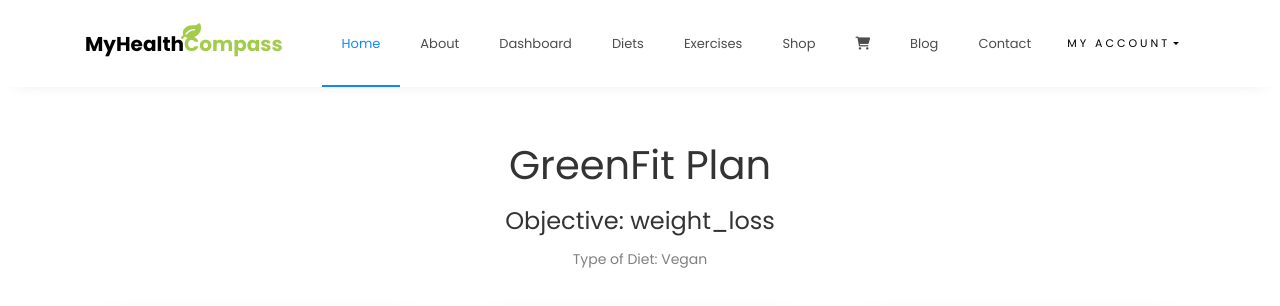
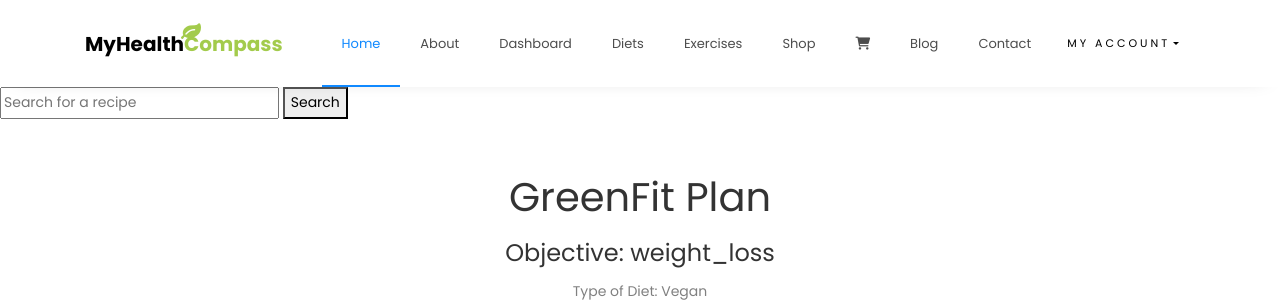
Before and after one commit to Gopika242/MyHealthCompass, a Django app: page /WebApp/Dishes/ in a window 1280 px wide. Shown: the top 306 px of the page. Run offline with Django 5.2, Linux system fonts and the light colour scheme; data comes from the database, SQL or seed files in the repository; some libraries are stand-ins or nearby versions.

Commit message:
some changes

```diff
--- a/MyHealthCompass/settings.py
+++ b/MyHealthCompass/settings.py
@@ -12,6 +12,8 @@ https://docs.djangoproject.com/en/5.1/ref/settings/
 
 from pathlib import Path
 import os
+# from django.conf import settings
+
 
 # Build paths inside the project like this: BASE_DIR / 'subdir'.
 BASE_DIR = Path(__file__).resolve().parent.parent
@@ -22,6 +24,7 @@ BASE_DIR = Path(__file__).resolve().parent.parent
 
 # SECURITY WARNING: keep the secret key used in production secret!
 SECRET_KEY = 'django-insecure-$n&(!*upy2l%s(q!i*yyym(rn=mty=44ckvi+@3q_k=v4%d#xq'
+API_NINJAS_KEY = "o3t54D+t/feLQyikOG8/dg==YGcjnU5cIIoEHtyM"
 
 # SECURITY WARNING: don't run with debug turned on in production!
 DEBUG = True
--- a/WebApp/templates/Dishes.html
+++ b/WebApp/templates/Dishes.html
@@ -60,6 +60,21 @@
 			{% endif %}
 		</div>
 	</nav>
+<!-- search_recipe.html -->
+<form method="GET" action="{% url 'search_recipe' %}">
+    <input type="text" name="query" placeholder="Search for a recipe">
+    <button type="submit">Search</button>
+</form>
+
+{% if recipes %}
+    <h2>Recipe Results:</h2>
+    <ul>
+        {% for recipe in recipes %}
+            <li>{{ recipe.title }} - {{ recipe.servings }}</li>
+            <li>Ingredients: {{ recipe.ingredients }}</li>
+        {% endfor %}
+    </ul>
+{% endif %}
 
 {% for i in diet %}
 <div class="container mt-5">
--- a/WebApp/templates/SignIn.html
+++ b/WebApp/templates/SignIn.html
@@ -24,7 +24,7 @@
             <div class="container">
                 <div class="signin-content">
                     <div class="signin-image">
-                        <figure><img src="{% static 'Login/images/signin-image.jpg' %}" alt="sing up image"></figure>
+                        <figure><img src="{% static 'Login/images/healthy-lifestyle-design-vector-16905678.jpg' %}" alt="sing up image"></figure>
                         <a href="{% url 'SignUp' %}" class="signup-image-link">Create an account</a>
                     </div>
 
--- a/WebApp/urls.py
+++ b/WebApp/urls.py
@@ -4,6 +4,7 @@ urlpatterns=[
 
 path('Home/',views.Home,name='Home'),
 path('DietIntro/',views.DietIntro,name='DietIntro'),
+path('search-recipe/', views.search_recipe, name='search_recipe'),
 path('Dishes/',views.Dishes,name='Dishes'),
 path('ShopCategory/',views.ShopCategory,name='ShopCategory'),
 path('ProductsFiltered/<CatName>/',views.ProductsFiltered,name='ProductsFiltered'),
--- a/WebApp/utils.py
+++ b/WebApp/utils.py
@@ -1,5 +1,7 @@
 import random
 from django.core.cache import cache
+import requests
+from django.conf import settings
 
 # Static list of fitness quotes
 fitness_quotes = [
@@ -65,6 +67,24 @@ def fetch_fitness_quote():
             quote = f"Error fetching quote: {str(e)}"
 
     return quote
+
+
+
+def get_recipe(query):
+    # Construct API URL with query
+    api_url = f'https://api.api-ninjas.com/v1/recipe?query={query}'
+
+    headers = {
+        'X-Api-Key': settings.API_NINJAS_KEY
+    }
+
+    response = requests.get(api_url, headers=headers)
+
+    # Check if the response is successful
+    if response.status_code == 200:
+        return response.json()  # Return the JSON response
+    else:
+        return None  # Return None in case of an error or failure
 
 
 # import requests
--- a/WebApp/views.py
+++ b/WebApp/views.py
@@ -10,6 +10,10 @@ from HealthApp.models import MealPlansDb,ShopCategoryDb,ShopProductDb,videoDb,Wo
 from WebApp.models import SignUpDb,CartDb,OrderDb,ContactDb
 from WebApp.forms import *
 from .utils import *
+import requests
+from django.conf import settings
+from django.http import JsonResponse
+from .utils import get_recipe
 
 openai.api_key = "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"
 
@@ -79,6 +83,22 @@ def Dashboard(request):
 def Dishes(re):
     diet=MealPlansDb.objects.all()
     return render(re,'Dishes.html',{'diet':diet})
+def search_recipe(request):
+    query = request.GET.get('query', '')
+    if query:
+        recipes = get_recipe(query)
+        return render(request, 'search_recipe.html', {'recipes': recipes})
+    return render(request, 'search_recipe.html')
+def get_recipe(query, offset=0):
+    api_url = f'https://api.api-ninjas.com/v1/recipe?query={query}&offset={offset}'
+    headers = {'X-Api-Key': settings.API_NINJAS_KEY}
+
+    response = requests.get(api_url, headers=headers)
+    if response.status_code == 200:
+        return response.json()
+    else:
+        return None
+
 def ShopCategory(re):
     name = re.session.get('name')  # Use get() to safely access the key
     if not name:
```
Also changed, not shown: WebApp/static/Login/css/style.css (+6 -3 lines), WebApp/templates/SignUp.html (+6 -1 lines), WebApp/static/Login/images/balance-and-healthy-lifestyle-with-people-exercising-free-vector.jpg (added), WebApp/static/Login/images/healthy-lifestyle-design-vector-16905678.jpg (added).
